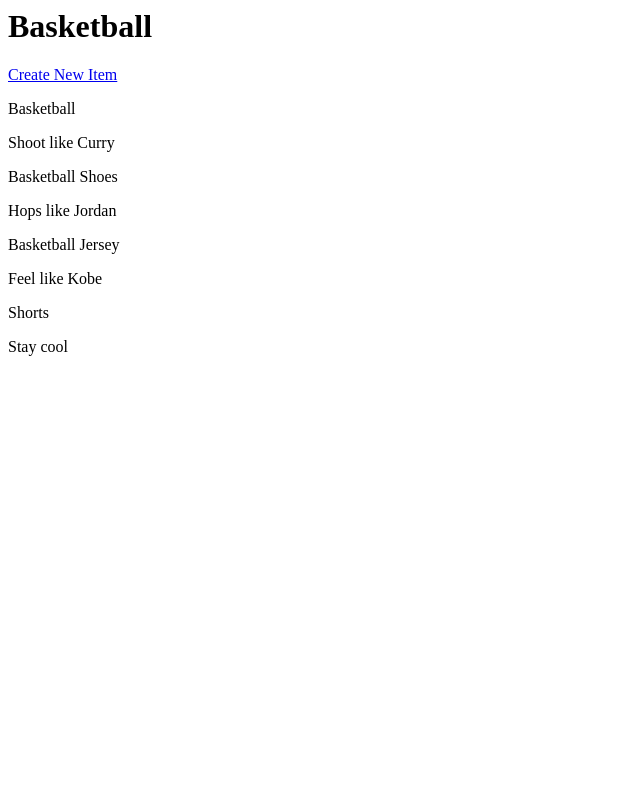
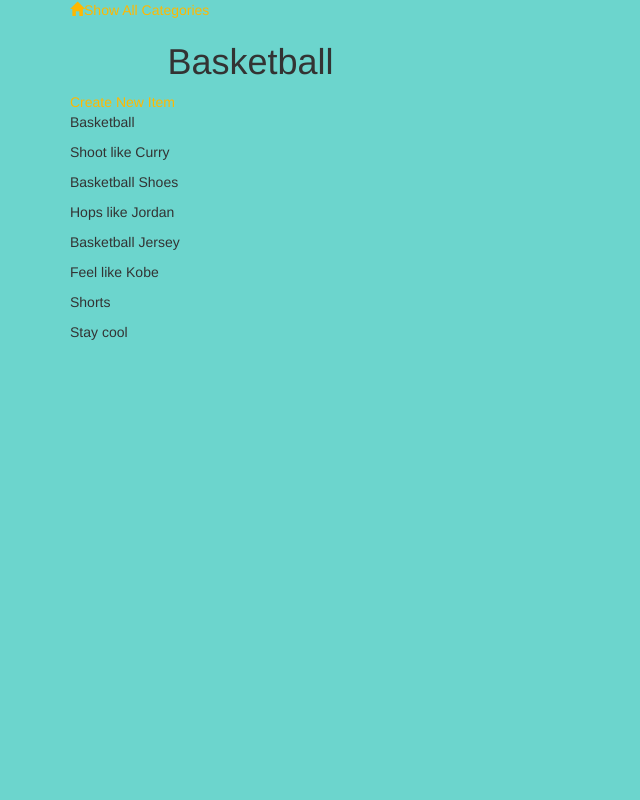
Before and after one commit to ellenmliu/Catalog, a Flask app: page /category/Basketball/ in a window 1280 px wide. Shown: the whole page, without its empty margins (0-640 px from the left). Run offline with Flask 2, Linux system fonts and the light colour scheme; some libraries are stand-ins or nearby versions.

Commit message:
Worked on CSS for categories page

```diff
--- a/static/style.css
+++ b/static/style.css
@@ -0,0 +1,56 @@
+html, body {
+ width: 100%;
+ background-color: #6CD5CD;
+}
+
+.header {
+  background-color: #00A79B;
+  border-radius: 5px;
+}
+
+.maincontent {
+  display: flex;
+  margin:0;
+  padding:0;
+  background-color: white;
+  border-radius: 5px;
+}
+
+.rightcol, .leftcol {
+  height: 100%;
+  padding: 15px 50px 50px 40px;
+}
+
+.leftcol{
+  width: 25%;
+}
+
+.rightcol {
+  width: 65%;
+}
+
+.middledivider {
+  border-right: 1px solid #aaa;
+  margin-top: 50px;
+  margin-bottom: 50px;
+}
+
+a:visited, a:link, a:hover, a:active {
+  color: #FFB800;
+  text-decoration: none;
+}
+
+.button {
+  padding-top: 20px;
+}
+
+.flash {
+	background-color: #6CD5CD;
+	width:100%;
+	text-decoration: none;
+}
+
+.flash li {
+	list-style-type: none;
+	text-align: center;
+}
--- a/templates/categoryitems.html
+++ b/templates/categoryitems.html
@@ -1,10 +1,21 @@
-<html>
-  <head>
-    <link rel=stylesheet type=text/css href="{{ url_for('static', filename='style.css') }}">
-  </head>
+{% extends "main.html" %}
+{% block content %}
+{% include "header.html" %}
 
-  <body>
-    <h1>{{category.name}}</h1>
+  <div class="row top-menu">
+		<div class="col-md-10"></div>
+		<div class="col-md-2 text-right"></div>
+	</div>
+	<div class="row divider blue">
+		<div class="col-md-12"></div>
+	</div>
+	<div class="row banner main">
+		<div class="col-md-1"></div>
+		<div class="col-md-11 padding-none">
+			<h1>{{category.name}}</h1>
+		</div>
+	</div>
+
 
     <!--Message Flashing-->
 		{% with messages = get_flashed_messages() %}
@@ -18,7 +29,7 @@
 			{% endif %}
 		{% endwith %}
 		<div class = "">
-			<a href = '{{url_for('newItem', category_name = category_name) }}'>Create New Item</a>
+			<a href = '{{url_for('newItem', category_name = category.name) }}'>Create New Item</a>
 		</div>
 
     {% if items %}
@@ -31,5 +42,4 @@
     {% else %}
       <p> There are no items </p>
     {% endif %}
-  </body>
-</html>
+{% endblock %}
--- /dev/null
+++ b/templates/header.html
@@ -0,0 +1,8 @@
+<div class="row top-menu">
+	<div class="col-md-6">
+		<a href="{{url_for('showCategories')}}">
+			<span class="glyphicon glyphicon-home" aria-hidden="true"></span>Show All Categories
+		</a>
+	</div>
+
+</div>
--- /dev/null
+++ b/templates/main.html
@@ -0,0 +1,14 @@
+<!DOCTYPE html>
+<html lang=en>
+  <head>
+    <link rel="stylesheet" href="//netdna.bootstrapcdn.com/bootstrap/3.1.1/css/bootstrap.min.css">
+    <link rel=stylesheet type=text/css href="{{ url_for('static', filename='style.css') }}">
+  </head>
+
+  <body>
+    <div class=container>
+      {% block content %}
+      {% endblock %}
+    </div>
+  </body>
+</html>
--- a/views.py
+++ b/views.py
@@ -15,7 +15,8 @@ session = DBSession()
 @app.route('/categories')
 def showCategories():
   categories = session.query(Category).all()
-  return render_template('categories.html', categories = categories)
+  lasttenitems = session.query(Item).order_by(Item.id.desc()).limit(10)
+  return render_template('categories.html', categories = categories, lasttenitems = lasttenitems)
 
 @app.route('/categories/JSON')
 def showCategoriesJSON():
@@ -59,6 +60,7 @@ def deleteCategory(category_name):
     return render_template('deletecategory.html', category_name = category_name, category = categoryToDelete)
 
 @app.route('/category/<string:category_name>/')
+@app.route('/category/<string:category_name>/items')
 def showItemsInCategory(category_name):
   category = session.query(Category).filter_by(name = category_name).one()
   items = session.query(Item).filter_by(category_id = category.id).all()
```
Also changed, not shown: templates/categories.html (+46 -12 lines), categoryitem.db.
